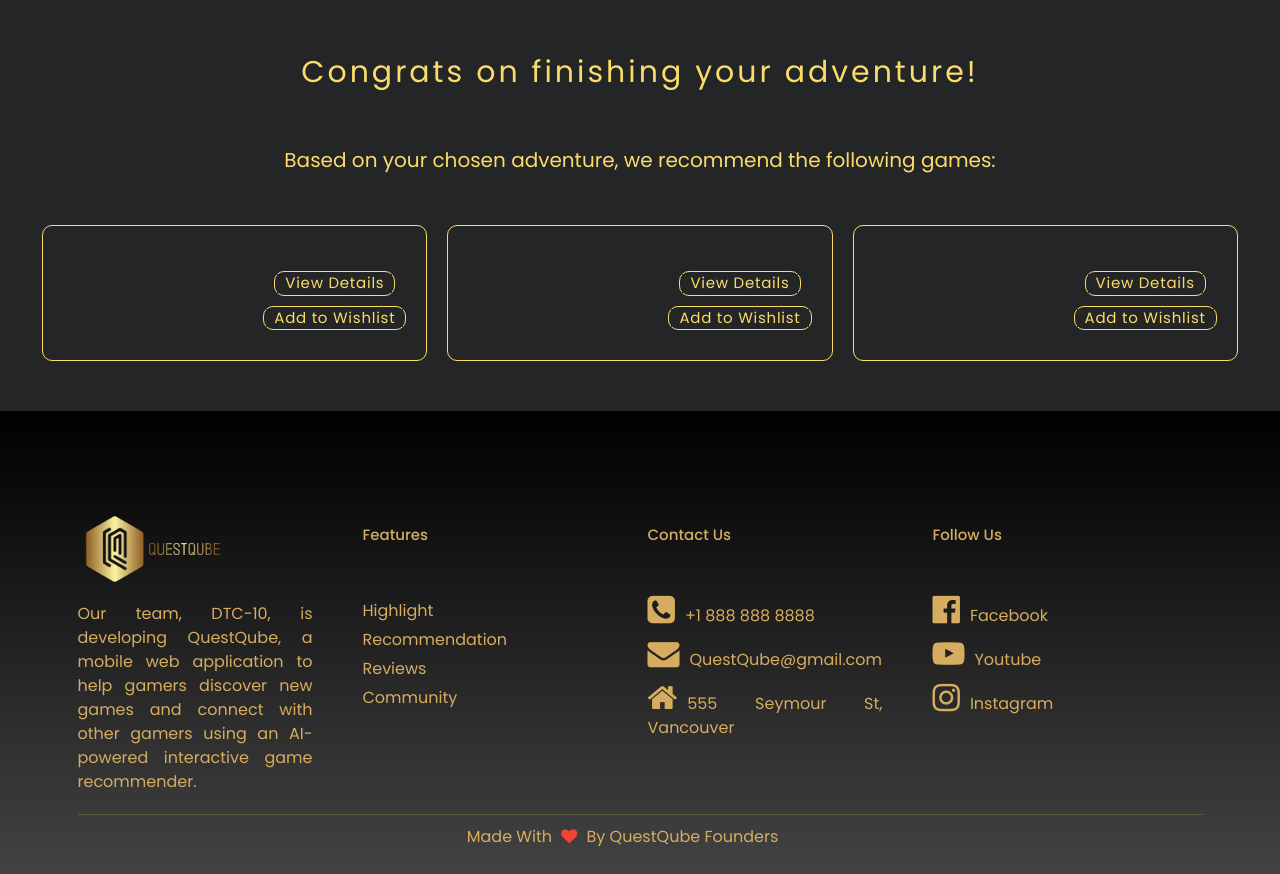
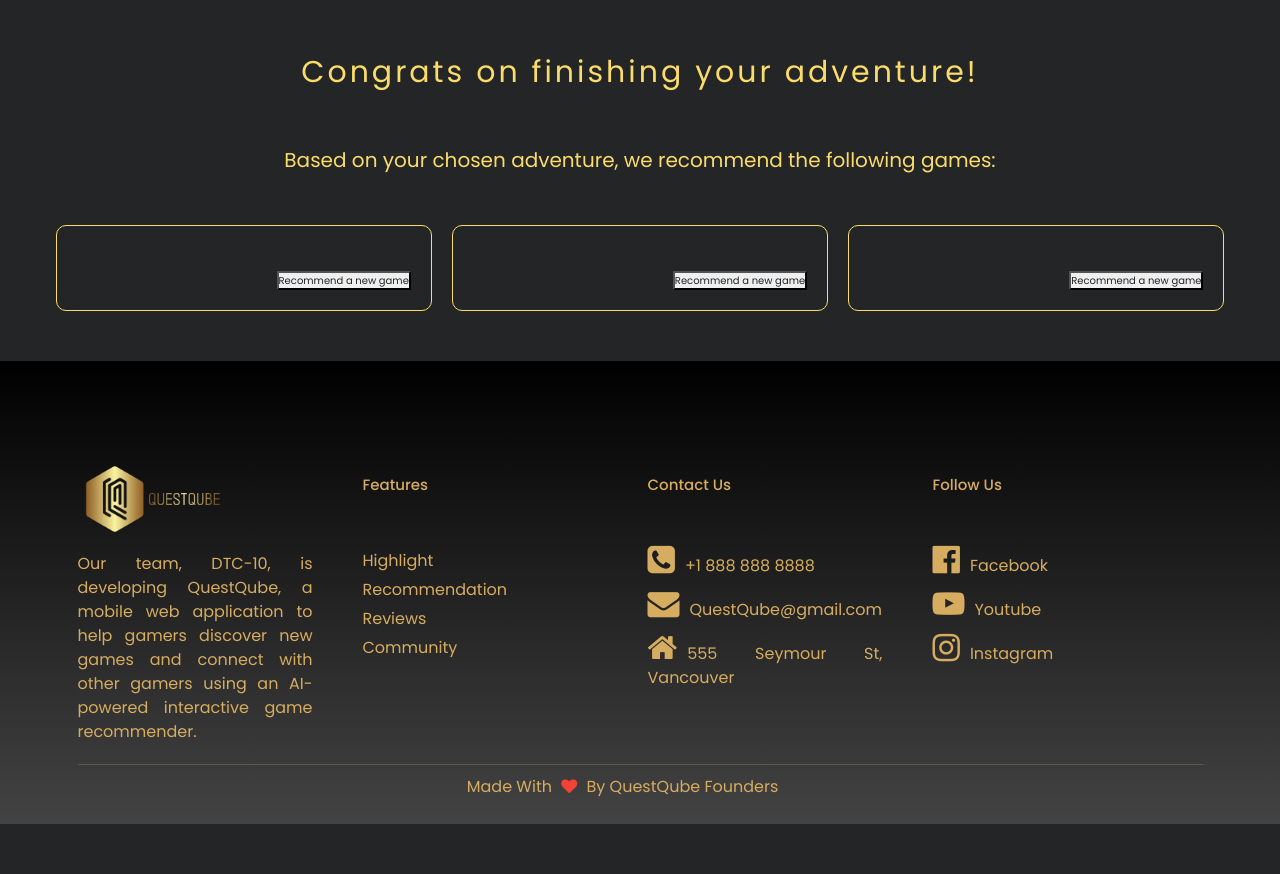
Before and after one commit to dndannynguyen/QuestQube, a Node project: template views/finalRecommend.ejs in a window 1280 px wide. Shown: the part 92-966 px from the top of the page. After the commit the page ends 916 px from the top, so only its background shows below. Run offline with Node 20 templates, Linux system fonts and the light colour scheme; the template is opened without the code that fills it, so the values that code supplies are empty; some libraries are stand-ins or nearby versions.

Commit message:
Implement recommend new game function

```diff
--- a/views/finalRecommend.ejs
+++ b/views/finalRecommend.ejs
@@ -1,5 +1,4 @@
-<%- include("templates/head", { stylesheetPath:
-['/styles/finalRecommend.css','/styles/nav.css','/styles/foot.css'] }) %> <%-
+  <%- include("templates/head", { stylesheetPath: ['/styles/finalRecommend.css','/styles/nav.css','/styles/foot.css'] }) %> <%-
   include("templates/nav") %>
   <script src="/scripts/scrapeImages.js"></script>
   <div class="content">
@@ -7,22 +6,17 @@ include("templates/nav") %>
       <p class="p1">Congrats on finishing your adventure!</p>
     </div>
     <div>
-    <p class="p2">
-      Based on your chosen adventure, we recommend the following games:
-    </p>
+      <p class="p2">Based on your chosen adventure, we recommend the following games:</p>
     </div>
     <div class="game-cards">
       <% for (let i = 0; i < 3; i++) { %>
-    <div class="game-info">
+      <div class="game-info" id="game-card-<%= i %>">
         <div class="picture">
           <img id="game-image-<%= i %>" src="" alt="" />
         </div>
         <div class="options">
           <h1><%= gamesList[i] %></h1>
-        <a href="#" style="--clr: #fceabb"><span>View Details</span><i></i></a>
-        <a href="#" style="--clr: #fceabb"
-          ><span>Add to Wishlist</span><i></i
-        ></a>
+          <button onclick="recommendNewGame(<%= i %>, `<%- JSON.stringify(slugList) %>`, `<%- JSON.stringify(gamesList) %>`);">Recommend a new game</button>
         </div>
       </div>
       <script>
@@ -31,4 +25,76 @@ include("templates/nav") %>
       <% } %>
     </div>
   </div>
+
+  <script>
+    var currentIndex = 3; // Track the current index of the game card
+    var recommendationCount = 0; // Track the number of recommendations
+    var lastRecommendedIndex = -1; // Track the index of the last recommended game
+
+    function recommendNewGame(index, slugList, gamesList) {
+      console.log("function started")
+      currentIndex++; // Increment the current index
+
+      if (currentIndex >= gamesList.length) {
+        currentIndex = 3; // Wrap around to the beginning if reached the end
+      }
+
+      if (index === lastRecommendedIndex) {
+        recommendNewGame(index, '<%= slugList %>'); // Recommend a new game again if it's the same as the last one
+        return;
+      }
+
+      var newIndex = currentIndex;
+
+      if (recommendationCount >= 3) {
+        alert('Sorry, please play the game again for more recommendations.');
+        return;
+      }
+
+      // Retrieve the container element of the current game card
+      var currentCard = document.getElementById(`game-card-${index}`);
+
+      // Create a new game card element with the recommended game
+      var newCard = document.createElement('div');
+      newCard.className = 'game-info';
+      newCard.id = `game-card-${newIndex}`;
+
+      // Create the picture div and image element
+      var pictureDiv = document.createElement('div');
+      pictureDiv.className = 'picture';
+      var image = document.createElement('img');
+      image.id = `game-image-${newIndex}`;
+      image.src = '';
+      image.alt = '';
+      pictureDiv.appendChild(image);
+      newCard.appendChild(pictureDiv);
+
+      // Create the options div and h1 element
+      var optionsDiv = document.createElement('div');
+      optionsDiv.className = 'options';
+      var heading = document.createElement('h1');
+      heading.textContent = gamesList[newIndex];
+      optionsDiv.appendChild(heading);
+
+      // Create the "Recommend a new game" button
+      var button = document.createElement('button');
+      button.textContent = 'Recommend a new game';
+      button.onclick = function() {
+        recommendNewGame(newIndex);
+      };
+      optionsDiv.appendChild(button);
+
+      newCard.appendChild(optionsDiv);
+
+      // Replace the current game card with the new one
+      currentCard.parentNode.replaceChild(newCard, currentCard);
+
+      // Perform the necessary operations for the new game card
+      scrapeImages(slugList[newIndex], `game-image-${newIndex}`);
+
+      recommendationCount++; // Increment the recommendation count
+      lastRecommendedIndex = newIndex; // Update the last recommended index
+    }
+  </script>
+
   <%- include("templates/foot") %>
```
Also changed, not shown: app.js (+14 -10 lines). Lines whose indentation alone changed are shown as unchanged.
